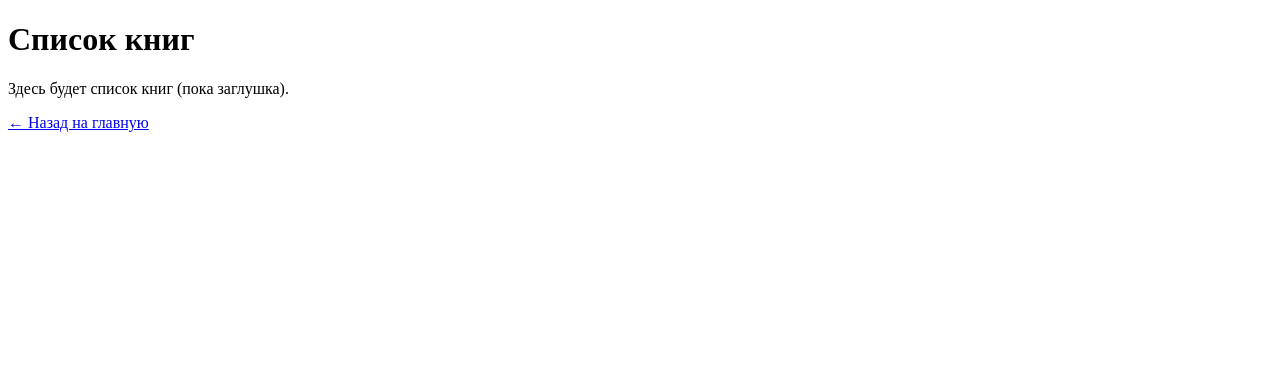
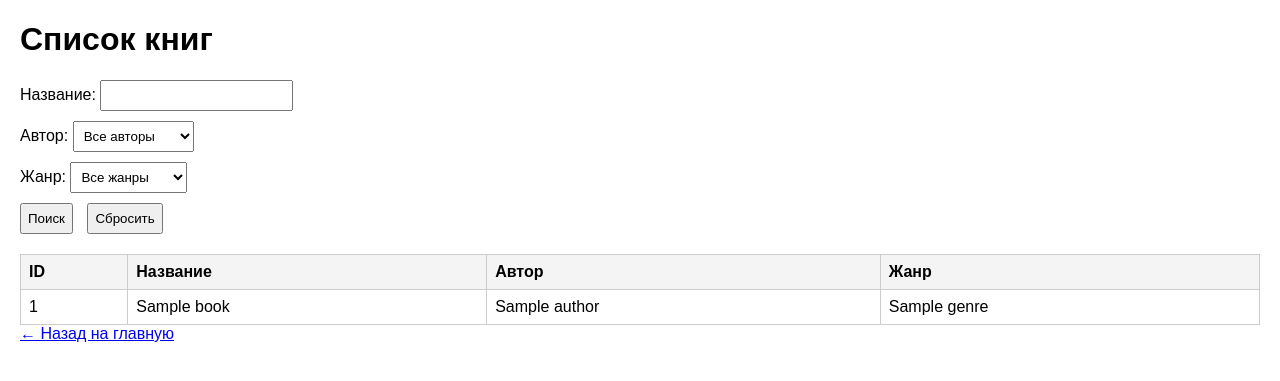
Before and after one commit to neo7976/otus-spring-boot, a Spring Boot app: page /book/list in a window 1280 px wide. Shown: the top 381 px of the page. Run offline with Spring Boot 4, Linux system fonts and the light colour scheme; the visitor is signed in with stand-in values (Sample User, id 1); tables that the repository leaves empty hold one stand-in row (values such as "Sample post"); data that the repository does not hold is empty; some of the project's set-up classes (security, data sources, template engines, error pages and the like) are left out, and stand-ins take their place.

Commit message:
prj/dsobin/lesson9 add migration

```diff
--- /dev/null
+++ b/src/main/java/ru/dsobin/otus/spring/boot/controller/BookViewController.java
@@ -0,0 +1,33 @@
+package ru.dsobin.otus.spring.boot.controller;
+
+// src/main/java/ru/dsobin/otus/spring/boot/controller/BookViewController.java
+
+import lombok.RequiredArgsConstructor;
+import org.springframework.stereotype.Controller;
+import org.springframework.ui.Model;
+import org.springframework.web.bind.annotation.GetMapping;
+import ru.dsobin.otus.spring.boot.dto.AuthorDto;
+import ru.dsobin.otus.spring.boot.dto.GenreDto;
+import ru.dsobin.otus.spring.boot.service.AuthorService;
+import ru.dsobin.otus.spring.boot.service.GenreService;
+
+import java.util.List;
+
+@Controller
+@RequiredArgsConstructor
+public class BookViewController {
+
+    private final AuthorService authorService;
+    private final GenreService genreService;
+
+    @GetMapping("/book/list")
+    public String bookListPage(Model model) {
+        List<AuthorDto> authors = authorService.findAll();
+        List<GenreDto> genres = genreService.findAll();
+
+        model.addAttribute("authors", authors);
+        model.addAttribute("genres", genres);
+
+        return "book/list";
+    }
+}
--- a/src/main/java/ru/dsobin/otus/spring/boot/controller/HomeController.java
+++ b/src/main/java/ru/dsobin/otus/spring/boot/controller/HomeController.java
@@ -2,25 +2,14 @@ package ru.dsobin.otus.spring.boot.controller;
 
 import lombok.RequiredArgsConstructor;
 import org.springframework.stereotype.Controller;
-import org.springframework.ui.Model;
 import org.springframework.web.bind.annotation.GetMapping;
-import ru.dsobin.otus.spring.boot.service.BookService;
 
 @Controller
 @RequiredArgsConstructor
 public class HomeController {
 
-    private final BookService bookService;
-
     @GetMapping("/")
     public String home() {
         return "home";
     }
-
-    @GetMapping("/book/list")
-    public String bookList(Model model) {
-        //todo
-//         model.addAttribute("books", bookService.findAll());
-        return "book/list";
-    }
 }
--- a/src/main/resources/templates/book/list.html
+++ b/src/main/resources/templates/book/list.html
@@ -2,14 +2,162 @@
 <html xmlns:th="http://www.thymeleaf.org">
 <head>
     <meta charset="UTF-8">
-    <title>Книги</title>
+    <title>Список книг</title>
+    <style>
+        body { font-family: Arial, sans-serif; margin: 20px; }
+        table { width: 100%; border-collapse: collapse; margin-top: 20px; }
+        th, td { border: 1px solid #ccc; padding: 8px; text-align: left; }
+        th { background-color: #f4f4f4; }
+        form div { margin: 10px 0; }
+        input, select, button { padding: 6px; margin-right: 10px; }
+        .error { color: red; margin-top: 10px; }
+        .loading { color: #007BFF; }
+    </style>
 </head>
 <body>
+
 <h1>Список книг</h1>
-<p>Здесь будет список книг (пока заглушка).</p>
 
-<!-- Позже вы сможете итерироваться по model.addAttribute("books", ...) -->
+<!-- Форма фильтрации -->
+<form id="filterForm">
+    <div>
+        <label>Название:</label>
+        <input type="text" id="title" name="title" />
+    </div>
+    <div>
+        <label>Автор:</label>
+        <select id="authorId" name="authorId">
+            <option value="">Все авторы</option>
+            <option th:each="author : ${authors}"
+                    th:value="${author.authorId}"
+                    th:text="${author.name}">Автор</option>
+        </select>
+    </div>
+    <div>
+        <label>Жанр:</label>
+        <select id="genreId" name="genreId">
+            <option value="">Все жанры</option>
+            <option th:each="genre : ${genres}"
+                    th:value="${genre.genreId}"
+                    th:text="${genre.name}">Жанр</option>
+        </select>
+    </div>
+    <div>
+        <button type="submit">Поиск</button>
+        <button type="button" onclick="resetForm()">Сбросить</button>
+    </div>
+</form>
+
+<div id="loading" class="loading" style="display:none;">Загрузка...</div>
+<div id="error" class="error"></div>
+
+<!-- Таблица книг -->
+<table id="booksTable">
+    <thead>
+    <tr>
+        <th>ID</th>
+        <th>Название</th>
+        <th>Автор</th>
+        <th>Жанр</th>
+    </tr>
+    </thead>
+    <tbody id="booksBody">
+    <!-- Сюда подгружаем данные -->
+    </tbody>
+</table>
 
 <a href="/">← Назад на главную</a>
+
+<script>
+    const form = document.getElementById('filterForm');
+    const booksBody = document.getElementById('booksBody');
+    const loading = document.getElementById('loading');
+    const errorDiv = document.getElementById('error');
+
+    // Загружаем книги при старте
+    document.addEventListener('DOMContentLoaded', () => {
+        fetchBooks();
+    });
+
+    form.addEventListener('submit', (e) => {
+        e.preventDefault();
+        fetchBooks();
+    });
+
+    function resetForm() {
+        form.reset();
+        fetchBooks();
+    }
+
+    function fetchBooks() {
+        // Собираем параметры
+        const params = new URLSearchParams();
+        const title = document.getElementById('title').value;
+        const authorId = document.getElementById('authorId').value;
+        const genreId = document.getElementById('genreId').value;
+
+        if (title) params.append('title', title);
+        if (authorId) params.append('authorId', authorId);
+        if (genreId) params.append('genreId', genreId);
+
+        // Стандартные параметры пагинации и сортировки
+        params.append('sortBy', 'id');
+        params.append('orderBy', 'asc');
+        params.append('pageNumber', '0');
+        params.append('pageSize', '100'); // или меньше, если нужна пагинация
+
+        const url = `/book/api/v1?${params.toString()}`;
+
+        loading.style.display = 'block';
+        errorDiv.textContent = '';
+
+        fetch(url)
+            .then(response => {
+                if (!response.ok) throw new Error('Ошибка запроса');
+                return response.json();
+            })
+            .then(data => {
+                renderBooks(data.data || []);
+            })
+            .catch(err => {
+                console.error(err);
+                errorDiv.textContent = 'Не удалось загрузить книги: ' + err.message;
+            })
+            .finally(() => {
+                loading.style.display = 'none';
+            });
+    }
+
+    function renderBooks(books) {
+        booksBody.innerHTML = '';
+        if (books.length === 0) {
+            booksBody.innerHTML = '<tr><td colspan="4">Книги не найдены</td></tr>';
+            return;
+        }
+
+        books.forEach(book => {
+            const row = document.createElement('tr');
+            row.innerHTML = `
+                <td>${book.bookId || ''}</td>
+                <td>${escapeHtml(book.title || '')}</td>
+                <td>${escapeHtml(book.author?.name || '')}</td>
+                <td>${escapeHtml(book.genre?.name || '')}</td>
+            `;
+            booksBody.appendChild(row);
+        });
+    }
+
+    function escapeHtml(text) {
+        const map = {
+            '&': '&amp;',
+            '<': '&lt;',
+            '>': '&gt;',
+            '"': '&quot;',
+            "'": '&#039;'
+        };
+        return text.replace(/[&<>"']/g, m => map[m]);
+    }
+</script>
+
 </body>
 </html>
```
Also changed, not shown: src/main/java/ru/dsobin/otus/spring/boot/config/AppConfig.java (+11 -0 lines), src/main/java/ru/dsobin/otus/spring/boot/service/AuthorService.java (+9 -0 lines), src/main/java/ru/dsobin/otus/spring/boot/service/GenreService.java (+10 -0 lines), src/main/resources/templates/login.html (+6 -8 lines).
